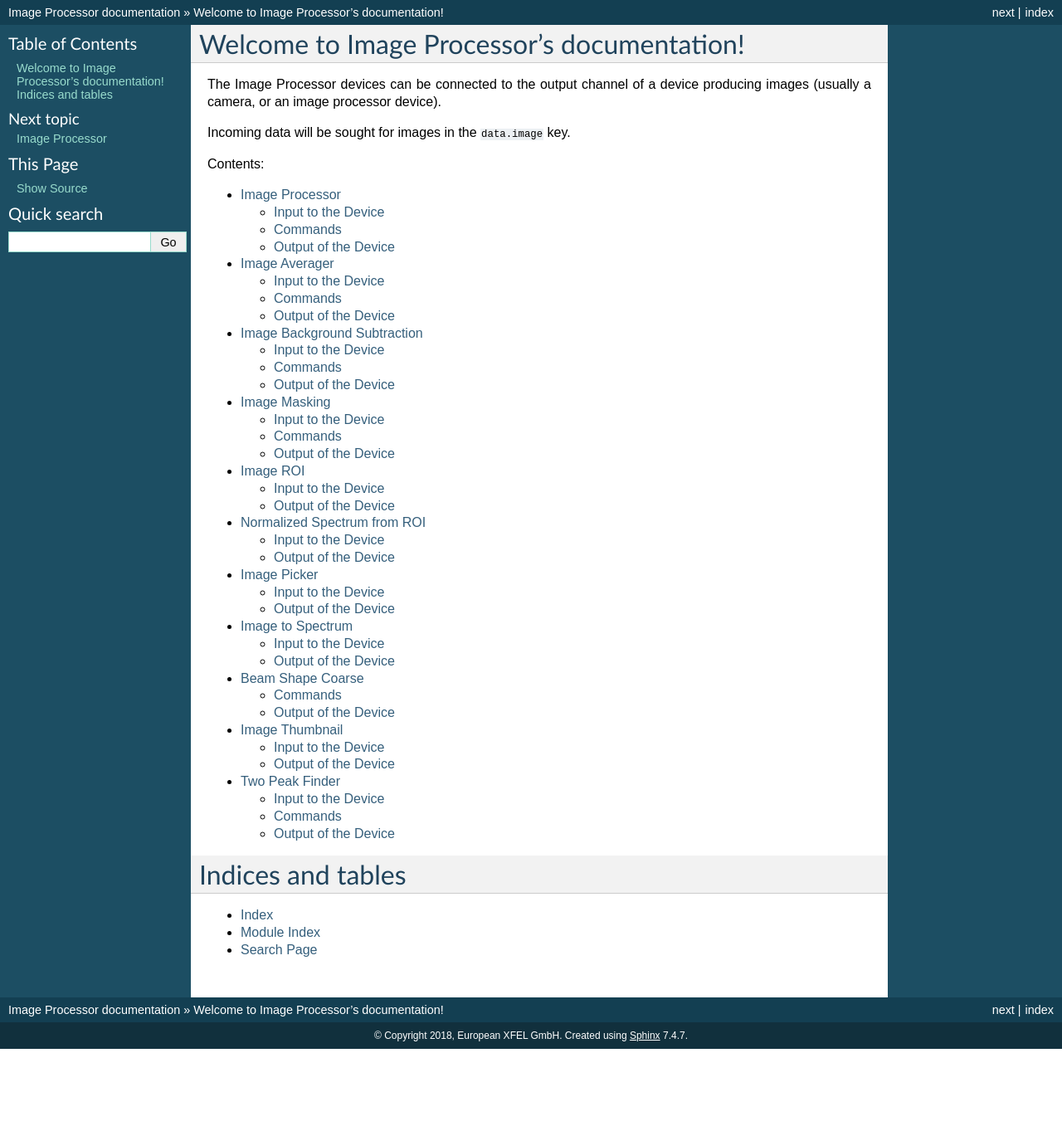
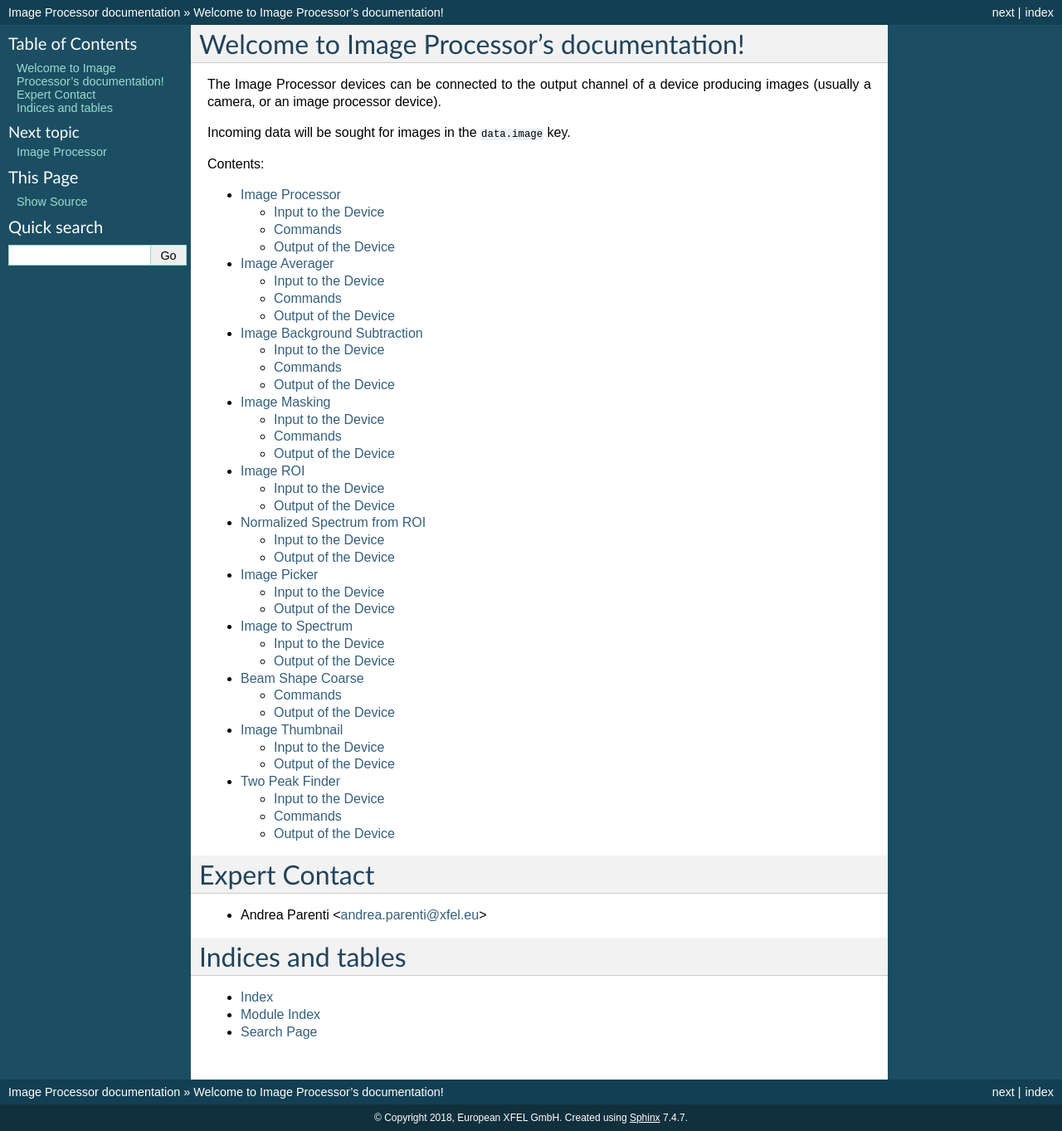
Before and after one commit to European-XFEL/imageProcessor, a Sphinx documentation site: the page built from doc/source/index.rst, in a window 1280 px wide. Shown: the whole page at 83% size. Built offline with Sphinx 7.4.7, drawn with Linux system fonts in a browser that asks for light colours; the version number could not be read and is left out; before the commit the page ends 1264 px from its top, so only the background shows below that.

Commit message:
Add contact

```diff
--- a/doc/source/index.rst
+++ b/doc/source/index.rst
@@ -29,7 +29,10 @@ Contents:
    user_docu_two_peak_finder
    :maxdepth: 2
 
+Expert Contact
+==============
 
+* Andrea Parenti <andrea.parenti@xfel.eu>
 
 Indices and tables
 ==================
```
